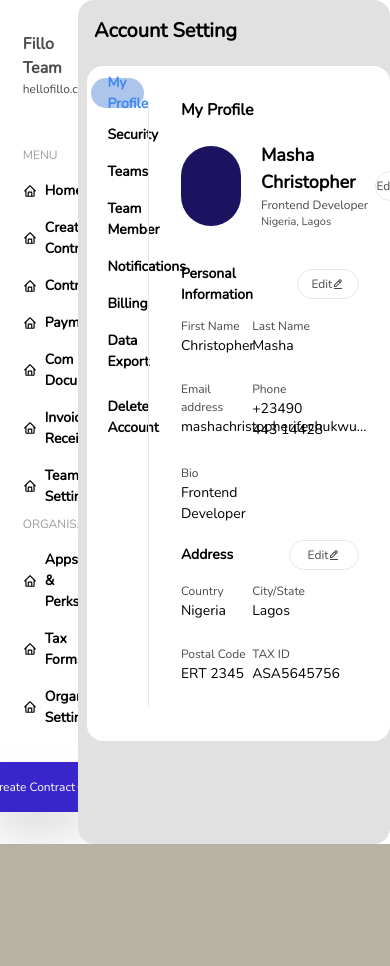
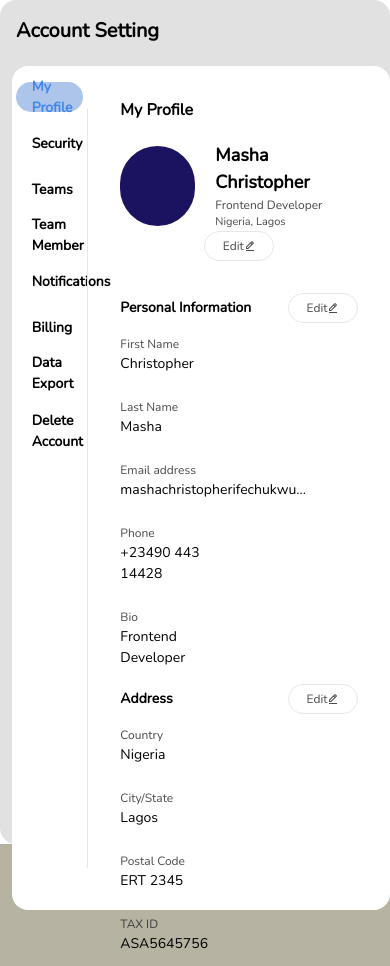
Before and after one commit to Masha-bit/AuthenticationUI, a Next.js app: page /UserProfile in a window 390 px wide. Before the commit the page ends 844 px from the top, so only its background shows below. Built offline with nearby package versions, Linux system fonts and the light colour scheme.

Commit message:
user page reponsiveness

```diff
--- a/src/app/UserProfile/component/BioProfiler.jsx
+++ b/src/app/UserProfile/component/BioProfiler.jsx
@@ -4,7 +4,7 @@ import EditButton from './EditButton'
 
 export default function Profiler(props) {
   return (
-    <div className='h-[auto] w-[100%] flex flex-row justify-between items-center  text-[#2b2b2bdb] my-5 pb-3'>
+    <div className='h-[auto] w-[100%] flex flex-row sm:flex-col justify-between items-center  text-[#2b2b2bdb] my-5 pb-3'>
         <div className='flex items-center'>
           <div className='h-[80px] w-[80px] rounded-full bg-[#1c1360] mr-2'></div>
           <div className='ml-3'>
--- a/src/app/UserProfile/component/NavList.jsx
+++ b/src/app/UserProfile/component/NavList.jsx
@@ -2,7 +2,7 @@ import React from 'react'
 
 export default function NavList(props) {
   return (
-    <div className='w-[100%] h-[auto] my-2'>
+    <div className='w-[100%] h-[auto] my-3'>
       {
       props.title? (
         <h1 className='text-[12px] w-[100%] text-left text-[#7a7676b6] ml-2'>{props.title}</h1>
@@ -12,7 +12,7 @@ export default function NavList(props) {
         <div className='flex flex-col justify-around items-center w-[100%]'>
         {
           props.item.map((item) => (
-            <div  className={ !item.important? item.active? `bg-[#6793da89] text-[#4086ee] font-semibold h-[30px] w-[100%] flex  text-[14px] font-nunito text-left rounded-full `:`h-[30%] w-[100%] text-${item.important ? `[#ff2b2b]`:`[#5f5d5db6]` } flex items-center  text-[14px] font-nunito text-left rounded-full hover:bg-[#6793da89] hover:text-[#4086ee] font-semibold hover:transition-all transition-all mt-[1rem]`: `h-[30%] w-[100%] text-${item.important ? `[#ff2b2b]`:`[#5f5d5db6]` } flex items-center  text-[14px] font-nunito text-left mt-[1rem] hover:cursor-pointer font-semibold` }>
+            <div  className={ !item.important? item.active? `bg-[#6793da89] text-[#4086ee] font-semibold h-[30px] w-[100%] flex  text-[14px] font-nunito text-left rounded-full `:`h-[30px] w-[100%] text-${item.important ? `[#ff2b2b]`:`[#5f5d5db6]` } flex items-center  text-[14px] font-nunito text-left rounded-lg hover:bg-[#a5c5f84a] hover:text-[#4086ee] font-semibold hover:transition-all transition-all mt-[1rem]`: `h-[30px] w-[100%] text-${item.important ? `[#ff2b2b]`:`[#5f5d5db6]` } flex items-center  text-[14px] font-nunito text-left mt-[1rem] hover:cursor-pointer font-semibold` }>
               <span className='mx-2 h-[100%] flex items-center'>{item.icon}</span>
               <p className='h-[100%] flex items-center'>{item.name}</p>
               {item.special? (
--- a/src/app/UserProfile/component/Profiler.jsx
+++ b/src/app/UserProfile/component/Profiler.jsx
@@ -29,7 +29,7 @@ export default function Profiler(props) {
             <EditButton onClick={handleEdit} isEdit={isEdit}/>
         </div>
 
-        <div className='h-[auto] w-[80%]  flex-wrap flex justify-between'>
+        <div className='h-[auto] w-[80%]  flex-wrap flex sm:flex-col justify-between'>
             {
                 isEdit?
                 props.detail.map((item)=>(
--- a/src/app/UserProfile/page.jsx
+++ b/src/app/UserProfile/page.jsx
@@ -63,7 +63,7 @@ export default function page() {
   return (
     <main className='h-[100vh] w-[100vw] bg-white font-nunito flex items-center justify-center relative'>
       {/* sidenav */}
-      <div className='h-[100vh] w-[20%]  flex flex-col items-center p-3  relative'>
+      <div className='h-[100vh] w-[20%]  flex flex-col items-center p-3  relative sm:hidden'>
 
         <div className='h-[auto] w-[90%] flex flex-row text-[#2b2b2bdb] my-5'>
           <div className='h-[50px] w-[50px] rounded-full bg-[#1c1360] mr-2'></div>
@@ -129,9 +129,9 @@ export default function page() {
         </div>
       </div>
 
-      <div className='h-[100vh] w-[80%] rounded-2xl bg-[#e2e1e1] p-[1rem] relative'>
+      <div className='h-[100%] sm:w-[100vw] w-[80%] rounded-2xl bg-[#e2e1e1] p-[1rem] relative'>
         <h1 className='font-[600] text-[20px]'>Account Setting</h1>
-        <div className='h-[80%] w-[97%] rounded-2xl mt-5 bg-white absolute right-0 flex items-center'>
+        <div className='h-[80%] sm:h-[100vh] w-[97%] rounded-2xl mt-5 bg-white absolute right-0 flex items-center'>
 
           <aside className='h-[100%] w-[20%] p-1'>
         <NavList title={''} item={[
```
